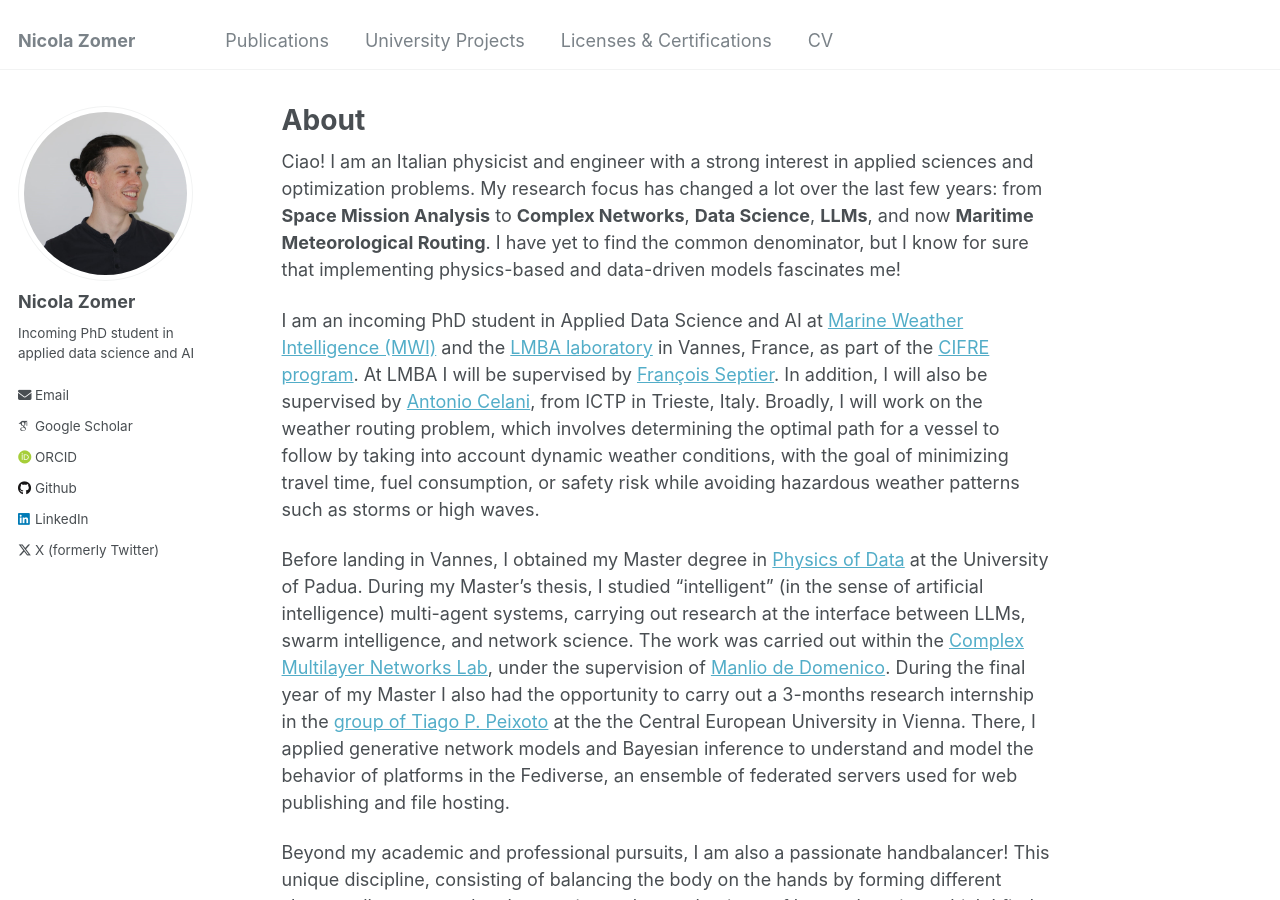
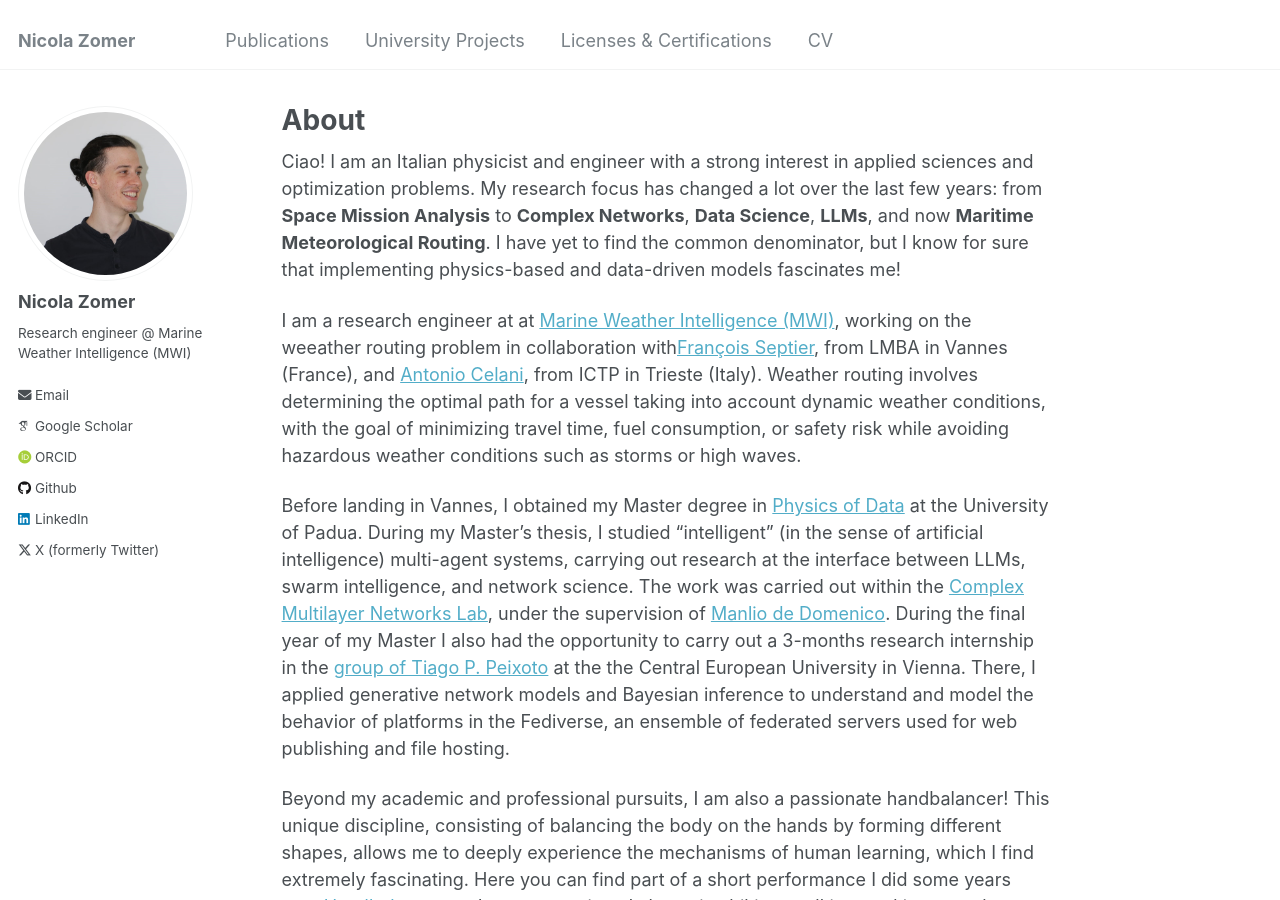
Before and after one commit to NicolaZomer/nicolazomer.github.io, a Jekyll site: the page built from _pages/about.md, in a window 1280 px wide and 900 px high. Built offline with Jekyll 4.4.1, drawn with Linux system fonts in a browser that asks for light colours; some web fonts are replaced.

Commit message:
updated infos

```diff
--- a/_config.yml
+++ b/_config.yml
@@ -11,7 +11,7 @@
 title                    : "Nicola Zomer"
 title_separator          : "-"
 name                     : &name "Nicola Zomer"
-description              : &description "Incoming PhD student in Mathematics and ICT"
+description              : &description "Research engineer @ Marine Weather Intelligence (MWI)"
 url                      : https://nicolazomer.github.io # the base hostname & protocol for your site e.g. "https://mmistakes.github.io"
 baseurl                  : "" # the subpath of your site, e.g. "/blog"
 repository               : "NicolaZomer/nicolazomer.github.io"
@@ -24,7 +24,7 @@
   avatar           : "avatar.jpg"
   name             : "Nicola Zomer"
   pronouns         : # example: "she/her"
-  bio              : "Incoming PhD student in applied data science and AI"
+  bio              : "Research engineer @ Marine Weather Intelligence (MWI)"
   location         : #"Earth"
   employer         : #"Red Brick University"
   uri              : # URL
--- a/_pages/about.md
+++ b/_pages/about.md
@@ -9,7 +9,9 @@
 
 Ciao! I am an Italian physicist and engineer with a strong interest in applied sciences and optimization problems. My research focus has changed a lot over the last few years: from **Space Mission Analysis** to **Complex Networks**, **Data Science**, **LLMs**, and now **Maritime Meteorological Routing**. I have yet to find the common denominator, but I know for sure that implementing physics-based and data-driven models fascinates me!
 
-I am an incoming PhD student in Applied Data Science and AI at <a href="https://marine-weather.com/" target="_blank">Marine Weather Intelligence (MWI)</a> and the <a href="http://www.lmba-math.fr/" target="_blank">LMBA laboratory</a> in Vannes, France, as part of the <a href="https://www.anrt.asso.fr/fr/le-dispositif-cifre-7844" target="_blank">CIFRE program</a>. At LMBA I will be supervised by <a href="http://web.univ-ubs.fr/lmba/septier/" target="_blank">François Septier</a>. In addition, I will also be supervised by <a href="https://www.ictp.it/member/antonio-celani#biography" target="_blank">Antonio Celani</a>, from ICTP in Trieste, Italy. Broadly, I will work on the weather routing problem, which involves determining the optimal path for a vessel to follow by taking into account dynamic weather conditions, with the goal of minimizing travel time, fuel consumption, or safety risk while avoiding hazardous weather patterns such as storms or high waves.
+I am a research engineer at at <a href="https://marine-weather.com/" target="_blank">Marine Weather Intelligence (MWI)</a>, working on the weeather routing problem in collaboration with<a href="http://web.univ-ubs.fr/lmba/septier/" target="_blank">François Septier</a>, from LMBA in Vannes (France), and <a href="https://www.ictp.it/member/antonio-celani#biography" target="_blank">Antonio Celani</a>, from ICTP in Trieste (Italy). Weather routing involves determining the optimal path for a vessel taking into account dynamic weather conditions, with the goal of minimizing travel time, fuel consumption, or safety risk while avoiding hazardous weather conditions such as storms or high waves.
+
+<!-- I am an incoming PhD student in Applied Data Science and AI at <a href="https://marine-weather.com/" target="_blank">Marine Weather Intelligence (MWI)</a> and the <a href="http://www.lmba-math.fr/" target="_blank">LMBA laboratory</a> in Vannes, France, as part of the <a href="https://www.anrt.asso.fr/fr/le-dispositif-cifre-7844" target="_blank">CIFRE program</a>. At LMBA I will be supervised by <a href="http://web.univ-ubs.fr/lmba/septier/" target="_blank">François Septier</a>. In addition, I will also be supervised by <a href="https://www.ictp.it/member/antonio-celani#biography" target="_blank">Antonio Celani</a>, from ICTP in Trieste, Italy. -->
 
 Before landing in Vannes, I obtained my Master degree in <a href="http://physicsofdata.dfa.unipd.it/" target="_blank">Physics of Data</a> at the University of Padua. During my Master's thesis, I studied "intelligent" (in the sense of artificial intelligence) multi-agent systems, carrying out research at the interface between LLMs, swarm intelligence, and network science. The work was carried out within the <a href="https://twitter.com/ComuneLab" target="_blank">Complex Multilayer Networks Lab</a>, under the supervision of <a href="https://manliodedomenico.com/" target="_blank">Manlio de Domenico</a>. During the final year of my Master I also had the opportunity to carry out a 3-months research internship in the <a href="https://skewed.de/tiago/" target="_blank">group of Tiago P. Peixoto</a> at the the Central European University in Vienna. There, I applied generative network models and Bayesian inference to understand and model the behavior of platforms in the Fediverse, an ensemble of federated servers used for web publishing and file hosting.
 
```
